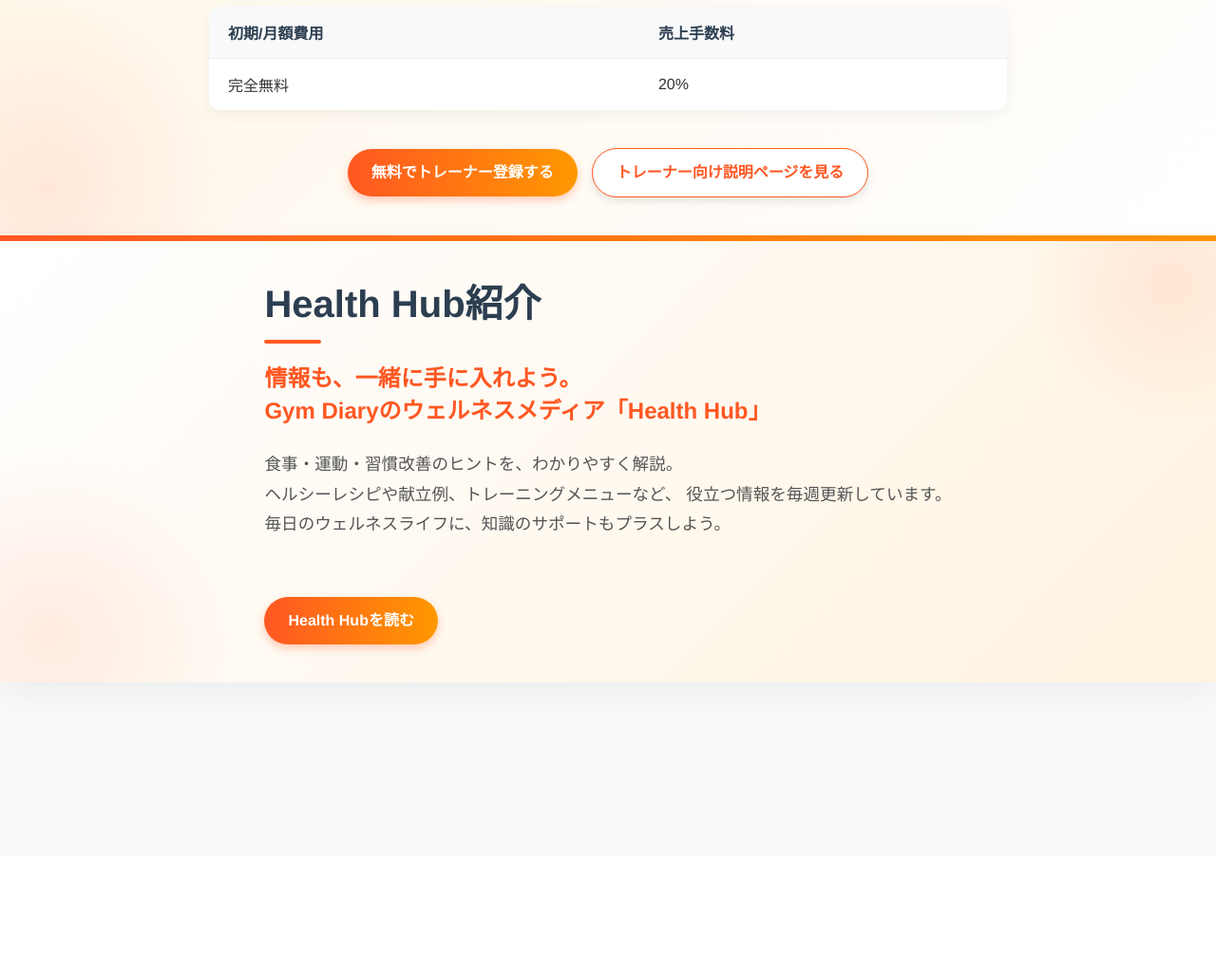
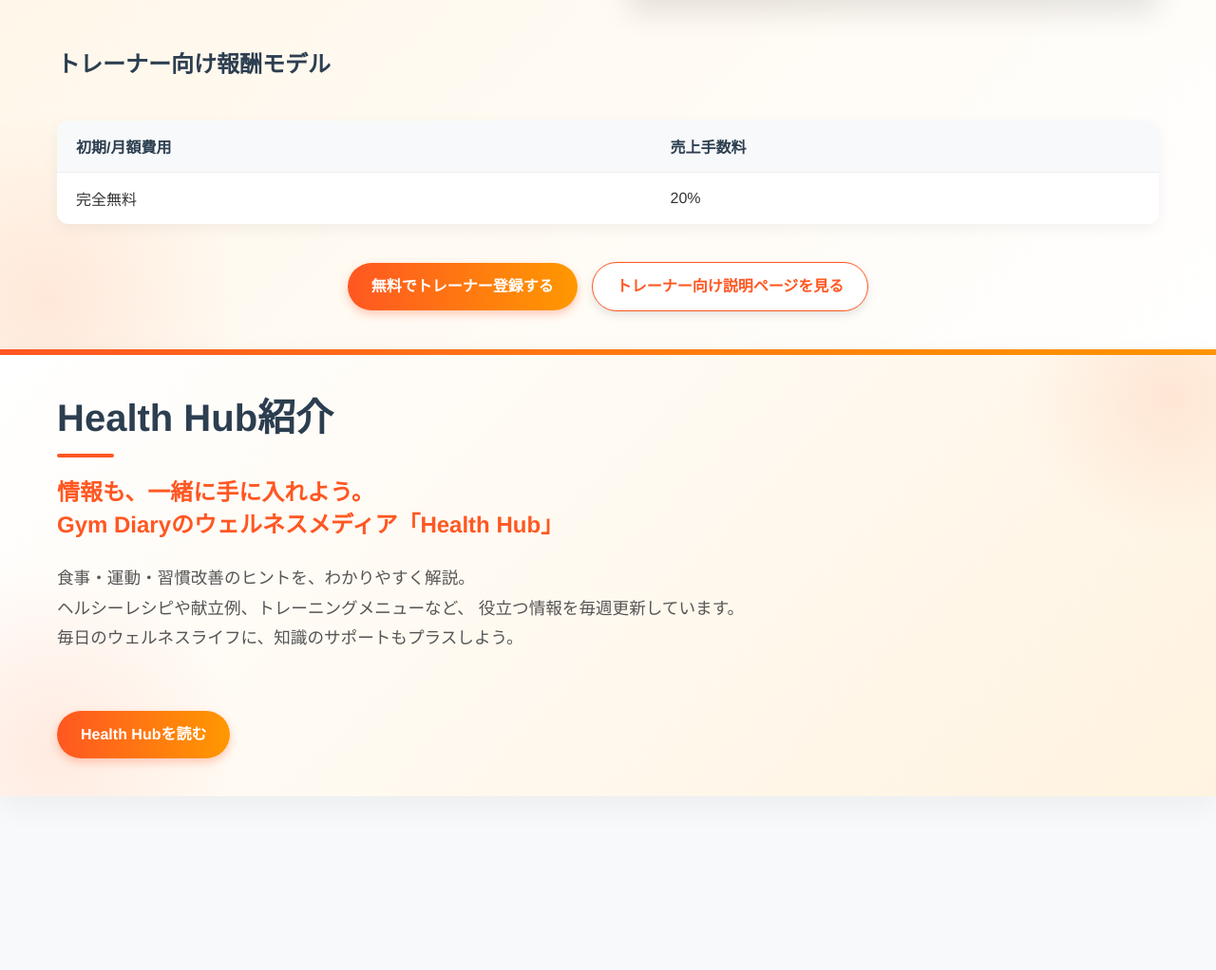
Before and after one commit to yuki00yossi/gymdiary-be, a Django app: page / in a window 1280 px wide. Shown: the part 2284-3306 px from the top of the page at 95% size. Before the commit the page ends 3015 px from the top, so only its background shows below. Run offline with Django 5.2, Linux system fonts and the light colour scheme; parts of the project's set-up code (start-up, migrations or seed data) failed here and were passed over.

Commit message:
トップページのデザイン修正

```diff
--- a/templates/lp/index.html
+++ b/templates/lp/index.html
@@ -73,7 +73,7 @@
         <section class="app-screens-section">
             <div class="accent-circle accent-circle-1"></div>
 
-            <div class="screens-content">
+            <div class="screens-content content">
                 <h2 class="section-title">アプリ画面イメージ</h2>
 
                 <p class="tagline">使いやすさと、続けやすさを、画面から。</p>
@@ -132,7 +132,7 @@
             <div class="accent-circle accent-circle-1"></div>
             <div class="accent-circle accent-circle-2"></div>
 
-            <div class="section-content">
+            <div class="section-content content">
                 <h2 class="section-title">あなたの"知識"が、自由な働き方に変わる。</h2>
 
                 <p class="tagline">
@@ -197,7 +197,7 @@
             <div class="accent-circle accent-circle-1"></div>
             <div class="accent-circle accent-circle-2"></div>
 
-            <div class="section-content">
+            <div class="section-content content">
                 <h2 class="section-title">Health Hub紹介</h2>
 
                 <p class="tagline">
@@ -446,7 +446,6 @@
         }
 
         .section-content {
-            max-width: 1000px;
             margin: 0 auto;
             padding: 0 20px;
             position: relative;
```
